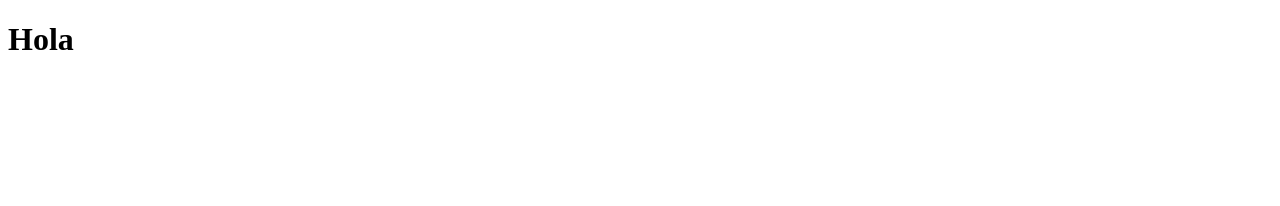
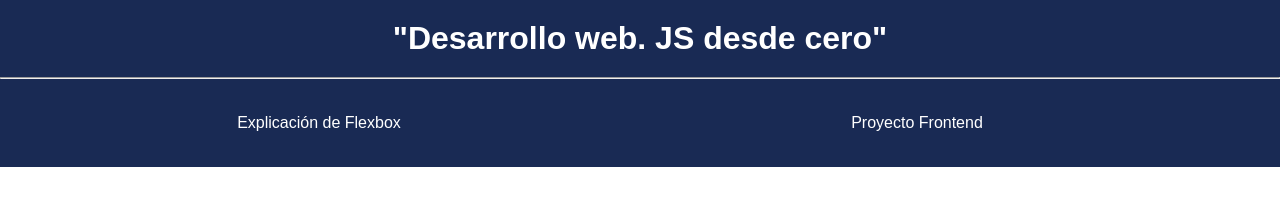
Before and after one commit to AnnieVargasA/JSdesdeCero, a plain HTML site: page index.html in a window 1280 px wide. Drawn offline with Linux system fonts and the light colour scheme.

Commit message:
Adding the index's styles

```diff
--- /dev/null
+++ b/Css/index.css
@@ -0,0 +1,42 @@
+*{
+  margin: 0;
+  padding: 0;
+  text-decoration: none;
+  list-style: none;
+  font-family: sans-serif;
+}
+.header{
+  display: flex;
+  justify-content: center;
+  align-items: center;
+  padding: 20px 0;
+  color:white;
+  background-color:#192A54;
+}
+.menuContainer{
+  display: flex;
+  flex-wrap: wrap;
+  padding:20px;
+  background-color: #192A54;
+}
+.menuLink{
+  text-align:center;
+  width: 45%;
+  color: white;
+  padding: 15px 20px;
+}
+.menuLink:hover{
+  background-color: white;
+  color:#192A54;
+}
+@media screen and (max-width:768px){
+  .menuContainer{
+    width: 100%;
+    flex-direction:column;
+    justify-content: center;
+  }
+  .menuLink{
+    width: 90%;
+    padding: 25px 0;
+  }
+}
--- a/index.html
+++ b/index.html
@@ -1,11 +1,19 @@
 <!DOCTYPE html>
 <html lang="en">
-  <head>
-    <meta charset="UTF-8" />
-    <meta name="viewport" content="width=device-width, initial-scale=1.0" />
-    <title>Document</title>
-  </head>
-  <body>
-    <h1>Hola</h1>
-  </body>
+<head>
+  <meta charset="UTF-8">
+  <meta name="viewport" content="width=device-width, initial-scale=1.0">
+  <link rel="stylesheet" type="text/css" href="./Css/index.css" media="screen" />
+  <title>Document</title>
+</head>
+<body>
+  <header class="header">
+    <h1>"Desarrollo web. JS desde cero"</h1>
+  </header>
+  <hr/>
+  <div class="menuContainer">
+    <a class="menuLink" href="">Explicación de Flexbox</a>
+    <a class="menuLink" href="">Proyecto Frontend</a>
+  </div>
+</body>
 </html>
```
